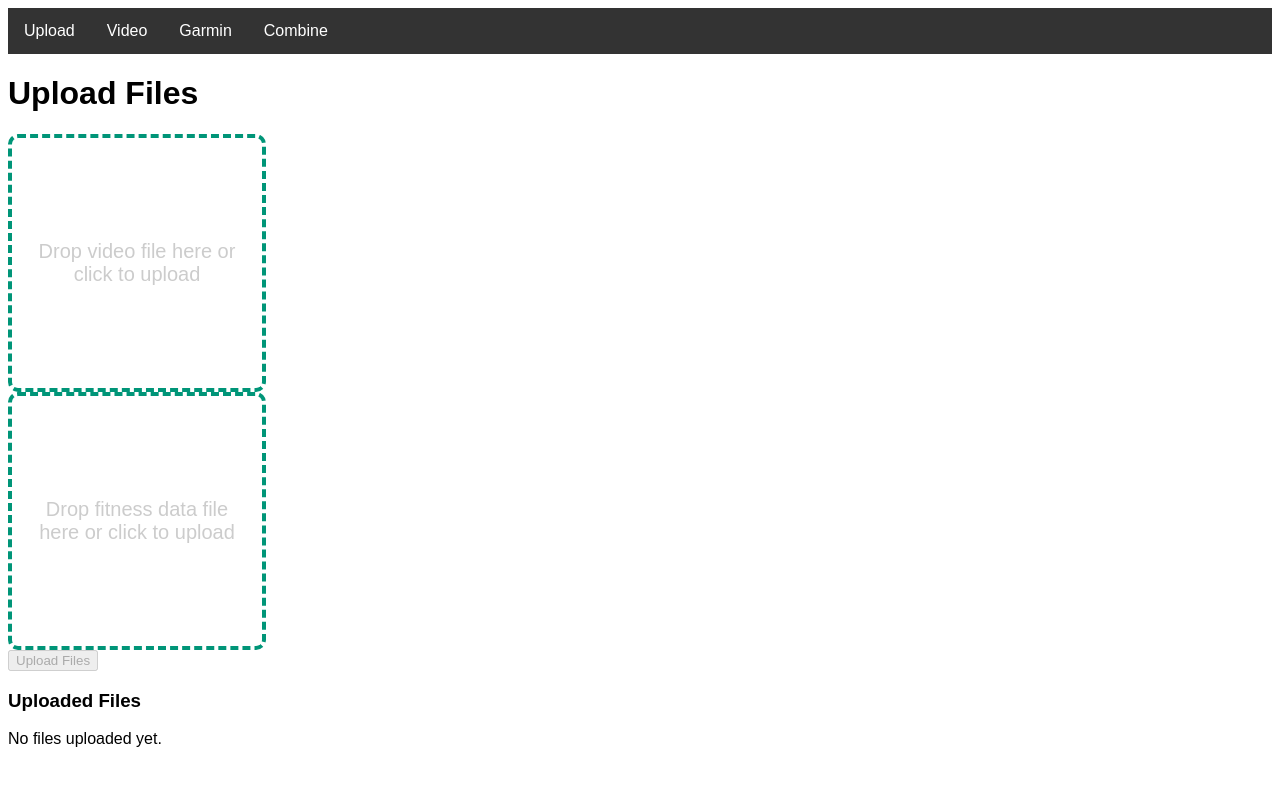
After one commit to seriksen/garmin_video_overlay, a Flask app: page /upload in a window 1280 px wide. The commit adds this page. Shown: the top 786 px of the page. Run offline with Flask 3, Linux system fonts and the light colour scheme; some libraries are stand-ins or nearby versions.

Commit message:
feat: add upload and video routes

```diff
--- a/app.py
+++ b/app.py
@@ -1,58 +1,42 @@
-from flask import Flask, render_template, request, redirect, url_for, jsonify, send_from_directory
-from routes.upload_data import save_video, extract_first_frame  # Updated import
+from flask import Flask, render_template
+from src.route_utils import configure_app_settings
+from src.upload_route import configure_upload_route
+from src.video_route import configure_video_route
+import os
 
 app = Flask(__name__)
 
-# Route for the video upload page
-@app.route('/', methods=['GET', 'POST'])
-def upload_video():
-    if request.method == 'POST':
-        if 'file' not in request.files:
-            return 'No file part'
+# Configure directories
+configure_app_settings(app)
 
-        file = request.files['file']
+# Upload route
+configure_upload_route(app)
 
-        if file.filename == '':
-            return 'No selected file'
+# Video route
+configure_video_route(app)
 
-        if file:
-            # Save the uploaded video
-            filepath = save_video(file)
+@app.route('/')
+def welcome():
+    uploaded_files = get_uploaded_files()
+    return render_template('welcome.html', uploaded_files=uploaded_files)
 
-            # Extract the first frame from the video
-            first_frame_path = extract_first_frame(filepath)
 
-            # Redirect to the image manipulation page
-            return redirect(url_for('edit_image', frame=first_frame_path))
+@app.route('/garmin')
+def garmin():
+    uploaded_files = get_uploaded_files()
+    return render_template('garmin.html', uploaded_files=uploaded_files)
 
-    return render_template('upload.html')
+@app.route('/combine')
+def combine():
+    uploaded_files = get_uploaded_files()
+    return render_template('combine.html', uploaded_files=uploaded_files)
 
-# Route to display the image manipulation page
-@app.route('/edit-image')
-def edit_image():
-    frame = request.args.get('frame')
-    if not frame:
-        return 'No frame available'
-    return render_template('position_overlays.html', frame=frame)
-
-# Serve static images (frames) from the frame folder
-@app.route('/frames/<filename>')
-def serve_frame(filename):
-    return send_from_directory('frames', filename)
-
-# Route to capture the size and position of the second image
-@app.route('/save-data', methods=['POST'])
-def save_data():
-    data = request.json
-    width = data.get('width')
-    height = data.get('height')
-    top = data.get('top')
-    left = data.get('left')
-
-    # Process or save the data here
-    print(f"Width: {width}, Height: {height}, Top: {top}, Left: {left}")
-
-    return jsonify({'status': 'success', 'message': 'Data saved successfully'})
+def get_uploaded_files():
+    upload_folder = 'uploads'  # Make sure this matches your UPLOAD_FOLDER configuration
+    files = []
+    if os.path.exists(upload_folder):
+        files = os.listdir(upload_folder)
+    return files
 
 if __name__ == '__main__':
     app.run(debug=True)
--- /dev/null
+++ b/static/styles.css
@@ -0,0 +1,26 @@
+body {
+    font-family: Arial, sans-serif;
+}
+
+.navbar {
+    background-color: #333;
+    overflow: hidden;
+}
+
+.navbar a {
+    float: left;
+    display: block;
+    color: white;
+    text-align: center;
+    padding: 14px 16px;
+    text-decoration: none;
+}
+
+.navbar a:hover {
+    background-color: #ddd;
+    color: black;
+}
+
+.content {
+    padding: 20px;
+}
--- /dev/null
+++ b/templates/base.html
@@ -0,0 +1,143 @@
+<!DOCTYPE html>
+<html lang="en">
+<head>
+    <meta charset="UTF-8">
+    <meta name="viewport" content="width=device-width, initial-scale=1.0">
+    <link rel="stylesheet" href="{{ url_for('static', filename='styles.css') }}">
+    <title>{% block title %}Flask App{% endblock %}</title>
+    <style>
+        .drop-zone {
+            max-width: 200px;
+            height: 200px;
+            padding: 25px;
+            display: flex;
+            align-items: center;
+            justify-content: center;
+            text-align: center;
+            font-family: "Quicksand", sans-serif;
+            font-weight: 500;
+            font-size: 20px;
+            cursor: pointer;
+            color: #cccccc;
+            border: 4px dashed #009578;
+            border-radius: 10px;
+        }
+
+        .drop-zone--over {
+            border-style: solid;
+        }
+
+        .drop-zone__input {
+            display: none;
+        }
+
+        .drop-zone__thumb {
+            width: 100%;
+            height: 100%;
+            border-radius: 10px;
+            overflow: hidden;
+            background-color: #cccccc;
+            background-size: cover;
+            position: relative;
+        }
+
+        .drop-zone__thumb::after {
+            content: attr(data-label);
+            position: absolute;
+            bottom: 0;
+            left: 0;
+            width: 100%;
+            padding: 5px 0;
+            color: #ffffff;
+            background: rgba(0, 0, 0, 0.75);
+            font-size: 14px;
+            text-align: center;
+        }
+    </style>
+</head>
+<body>
+    <div class="navbar">
+        <a href="{{ url_for('upload') }}">Upload</a>
+        <a href="{{ url_for('video') }}">Video</a>
+        <a href="{{ url_for('garmin') }}">Garmin</a>
+        <a href="{{ url_for('combine') }}">Combine</a>
+    </div>
+    <div class="content-wrapper">
+        <div class="main-content">
+            {% block content %}{% endblock %}
+        </div>
+        <div class="sidebar">
+            {% include 'uploaded_files.html' %}
+        </div>
+    </div>
+
+
+    <script>
+        document.querySelectorAll(".drop-zone__input").forEach((inputElement) => {
+            const dropZoneElement = inputElement.closest(".drop-zone");
+
+            dropZoneElement.addEventListener("click", (e) => {
+                inputElement.click();
+            });
+
+            inputElement.addEventListener("change", (e) => {
+                if (inputElement.files.length) {
+                    updateThumbnail(dropZoneElement, inputElement.files[0]);
+                }
+            });
+
+            dropZoneElement.addEventListener("dragover", (e) => {
+                e.preventDefault();
+                dropZoneElement.classList.add("drop-zone--over");
+            });
+
+            ["dragleave", "dragend"].forEach((type) => {
+                dropZoneElement.addEventListener(type, (e) => {
+                    dropZoneElement.classList.remove("drop-zone--over");
+                });
+            });
+
+            dropZoneElement.addEventListener("drop", (e) => {
+                e.preventDefault();
+
+                if (e.dataTransfer.files.length) {
+                    inputElement.files = e.dataTransfer.files;
+                    updateThumbnail(dropZoneElement, e.dataTransfer.files[0]);
+                }
+
+                dropZoneElement.classList.remove("drop-zone--over");
+            });
+        });
+
+        function updateThumbnail(dropZoneElement, file) {
+            let thumbnailElement = dropZoneElement.querySelector(".drop-zone__thumb");
+
+            // First time - remove the prompt
+            if (dropZoneElement.querySelector(".drop-zone__prompt")) {
+                dropZoneElement.querySelector(".drop-zone__prompt").remove();
+            }
+
+            // First time - there is no thumbnail element, so lets create it
+            if (!thumbnailElement) {
+                thumbnailElement = document.createElement("div");
+                thumbnailElement.classList.add("drop-zone__thumb");
+                dropZoneElement.appendChild(thumbnailElement);
+            }
+
+            thumbnailElement.dataset.label = file.name;
+
+            // Show thumbnail for image files
+            if (file.type.startsWith("image/")) {
+                const reader = new FileReader();
+
+                reader.readAsDataURL(file);
+                reader.onload = () => {
+                    thumbnailElement.style.backgroundImage = `url('${reader.result}')`;
+                };
+            } else {
+                thumbnailElement.style.backgroundImage = null;
+            }
+        }
+    </script>
+</body>
+</html>
--- a/templates/upload.html
+++ b/templates/upload.html
@@ -1,18 +1,96 @@
-<!DOCTYPE html>
-<html lang="en">
-<head>
-    <meta charset="UTF-8">
-    <meta name="viewport" content="width=device-width, initial-scale=1.0">
-    <title>Upload Video</title>
-</head>
-<body>
+{% extends 'base.html' %}
 
-<h2>Upload a Video</h2>
+{% block title %}Upload{% endblock %}
 
-<form method="POST" enctype="multipart/form-data">
-    <input type="file" name="file" accept="video/*">
-    <button type="submit">Upload</button>
+{% block content %}
+<h1>Upload Files</h1>
+
+<form action="{{ url_for('upload') }}" method="POST" enctype="multipart/form-data">
+    <div class="upload-container">
+        <div class="drop-zone">
+            <span class="drop-zone__prompt">Drop video file here or click to upload</span>
+            <input type="file" name="video" class="drop-zone__input" accept=".mp4,.mov" required>
+        </div>
+        <div id="video-file-name"></div>
+    </div>
+
+    <div class="upload-container">
+        <div class="drop-zone">
+            <span class="drop-zone__prompt">Drop fitness data file here or click to upload</span>
+            <input type="file" name="fitness_data" class="drop-zone__input" accept=".fit" required>
+        </div>
+        <div id="fitness-file-name"></div>
+    </div>
+
+    <div>
+        <input type="submit" value="Upload Files" id="submit-btn" disabled>
+    </div>
 </form>
 
-</body>
-</html>
+<script>
+    const dropZones = document.querySelectorAll('.drop-zone');
+    const fileInputs = document.querySelectorAll('.drop-zone__input');
+    const submitBtn = document.getElementById('submit-btn');
+    const videoFileName = document.getElementById('video-file-name');
+    const fitnessFileName = document.getElementById('fitness-file-name');
+
+    function updateSubmitButton() {
+        const videoFile = fileInputs[0].files[0];
+        const fitnessFile = fileInputs[1].files[0];
+        submitBtn.disabled = !(videoFile && fitnessFile);
+    }
+
+    function updateFileName(input, fileNameElement) {
+        if (input.files && input.files[0]) {
+            fileNameElement.textContent = input.files[0].name;
+        } else {
+            fileNameElement.textContent = '';
+        }
+    }
+
+    fileInputs.forEach((input, index) => {
+        input.addEventListener('change', (e) => {
+            updateFileName(input, index === 0 ? videoFileName : fitnessFileName);
+            updateSubmitButton();
+        });
+    });
+
+    dropZones.forEach((dropZone, index) => {
+        ['dragenter', 'dragover', 'dragleave', 'drop'].forEach(eventName => {
+            dropZone.addEventListener(eventName, preventDefaults, false);
+        });
+
+        ['dragenter', 'dragover'].forEach(eventName => {
+            dropZone.addEventListener(eventName, highlight, false);
+        });
+
+        ['dragleave', 'drop'].forEach(eventName => {
+            dropZone.addEventListener(eventName, unhighlight, false);
+        });
+
+        dropZone.addEventListener('drop', (e) => {
+            const dt = e.dataTransfer;
+            const file = dt.files[0];
+
+            if (file) {
+                fileInputs[index].files = dt.files;
+                updateFileName(fileInputs[index], index === 0 ? videoFileName : fitnessFileName);
+                updateSubmitButton();
+            }
+        });
+    });
+
+    function preventDefaults(e) {
+        e.preventDefault();
+        e.stopPropagation();
+    }
+
+    function highlight(e) {
+        e.target.classList.add('drop-zone--over');
+    }
+
+    function unhighlight(e) {
+        e.target.classList.remove('drop-zone--over');
+    }
+</script>
+{% endblock %}
--- /dev/null
+++ b/templates/uploaded_files.html
@@ -0,0 +1,12 @@
+<div class="uploaded-files">
+    <h3>Uploaded Files</h3>
+    {% if uploaded_files %}
+        <ul>
+        {% for file in uploaded_files %}
+            <li>{{ file }}</li>
+        {% endfor %}
+        </ul>
+    {% else %}
+        <p>No files uploaded yet.</p>
+    {% endif %}
+</div>
```
Also changed, not shown: src/route_utils.py (added, +15 -0 lines), src/upload_data.py (renamed from routes/upload_data.py, +7 -7 lines), src/upload_route.py (added, +48 -0 lines), src/video_route.py (added, +32 -0 lines), templates/combine.html (added, +8 -0 lines), templates/garmin.html (added, +8 -0 lines), templates/home.html (added, +8 -0 lines), templates/video.html (added, +19 -0 lines), templates/welcome.html (added, +8 -0 lines).
